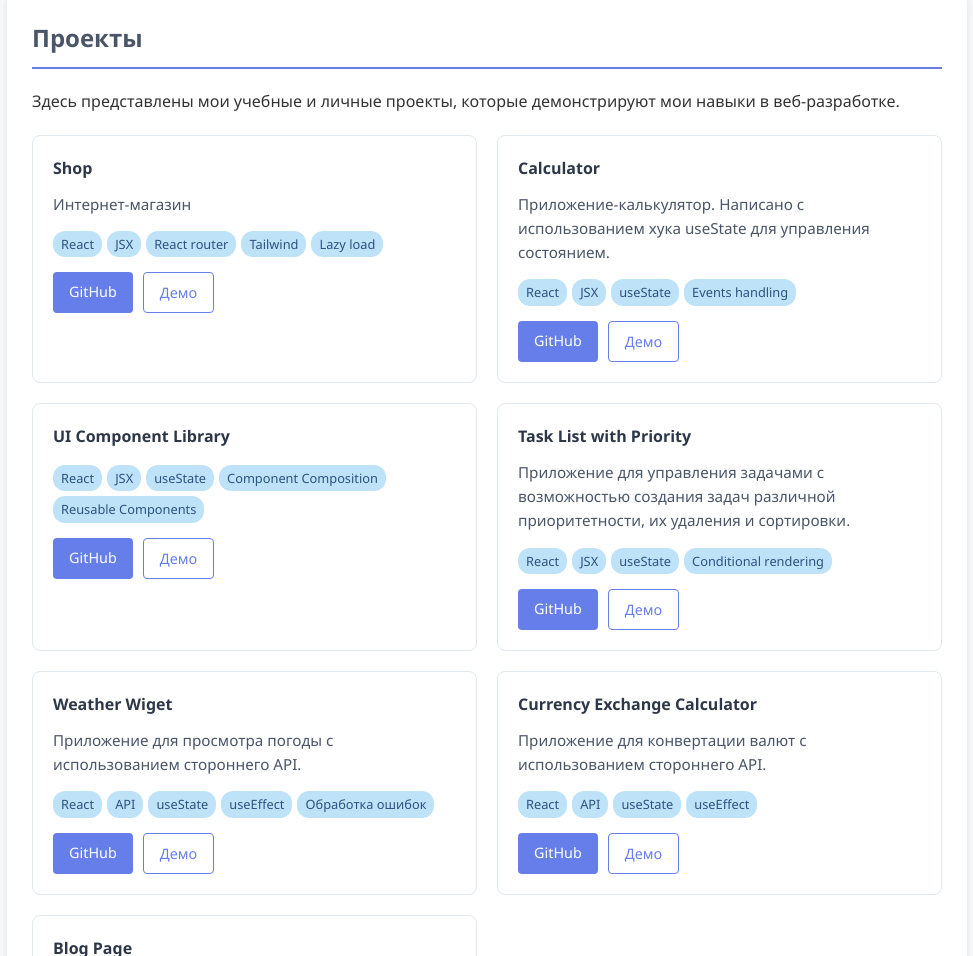
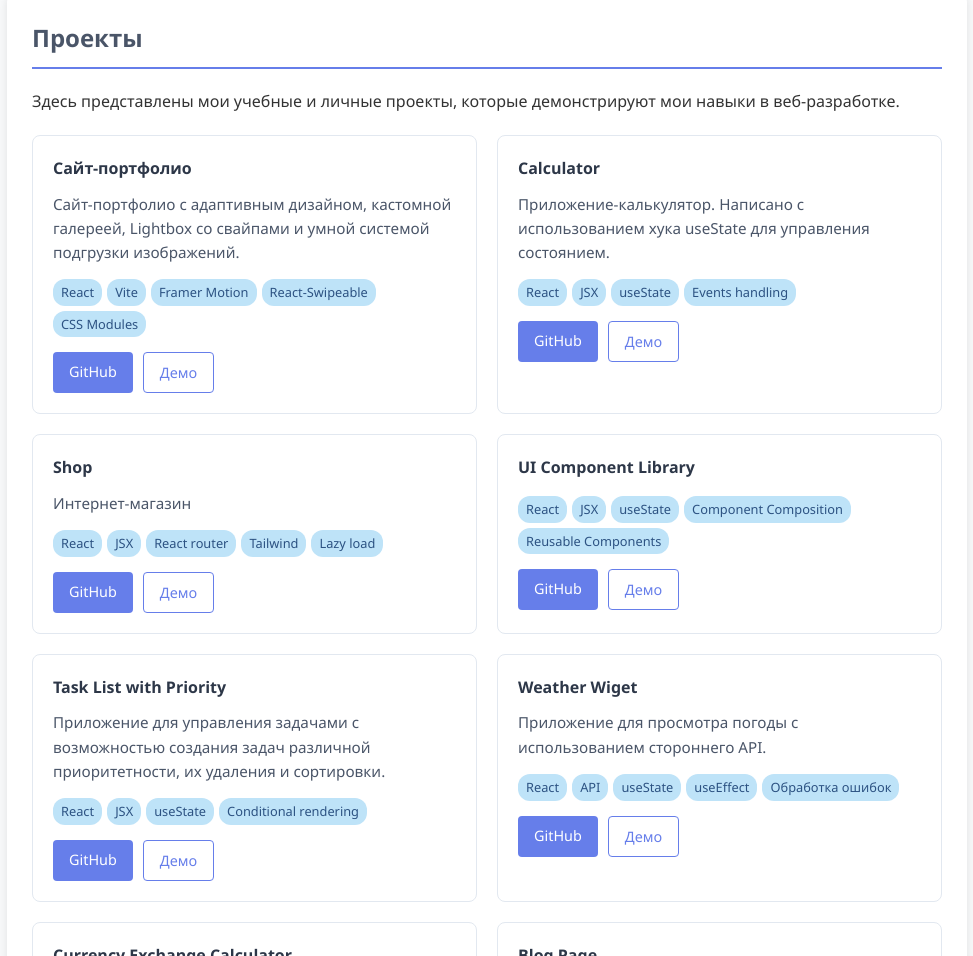
Before and after one commit to Hauryliuk-Viktoria/Hauryliuk-Viktoria.github.io, a plain HTML site: page index.html in a window 1280 px wide. Shown: the part 1522-2478 px from the top of the page, without its empty margins (153-1126 px from the left). Drawn offline with Linux system fonts and the light colour scheme; a script that the page names is missing.

Commit message:
add project in portfolio

```diff
--- a/index.html
+++ b/index.html
@@ -116,24 +116,27 @@
 
         <div class="projects-grid">
           <div class="project-card">
-            <h4>Shop</h4>
-            <p>Интернет-магазин</p>
+            <h4>Сайт-портфолио</h4>
+            <p>
+              Сайт-портфолио с адаптивным дизайном, кастомной галереей, Lightbox
+              со свайпами и умной системой подгрузки изображений.
+            </p>
             <div class="project-tech">
               <span class="tech-tag">React</span>
-              <span class="tech-tag">JSX</span>
-              <span class="tech-tag">React router</span>
-              <span class="tech-tag">Tailwind</span>
-              <span class="tech-tag">Lazy load</span>
+              <span class="tech-tag">Vite</span>
+              <span class="tech-tag">Framer Motion</span>
+              <span class="tech-tag">React-Swipeable</span>
+              <span class="tech-tag">CSS Modules</span>
             </div>
             <div class="project-links">
               <a
-                href="https://github.com/Hauryliuk-Viktoria/react-shop"
+                href="https://github.com/Hauryliuk-Viktoria/MagicDecor"
                 class="btn"
                 target="_blank"
                 >GitHub</a
               >
               <a
-                href="https://reactjsshop.netlify.app/"
+                href="https://magicdecor.netlify.app/"
                 class="btn btn-outline"
                 target="_blank"
                 >Демо</a
@@ -168,7 +171,31 @@
               >
             </div>
           </div>
-
+          <div class="project-card">
+            <h4>Shop</h4>
+            <p>Интернет-магазин</p>
+            <div class="project-tech">
+              <span class="tech-tag">React</span>
+              <span class="tech-tag">JSX</span>
+              <span class="tech-tag">React router</span>
+              <span class="tech-tag">Tailwind</span>
+              <span class="tech-tag">Lazy load</span>
+            </div>
+            <div class="project-links">
+              <a
+                href="https://github.com/Hauryliuk-Viktoria/react-shop"
+                class="btn"
+                target="_blank"
+                >GitHub</a
+              >
+              <a
+                href="https://reactjsshop.netlify.app/"
+                class="btn btn-outline"
+                target="_blank"
+                >Демо</a
+              >
+            </div>
+          </div>
           <div class="project-card">
             <h4>UI Component Library</h4>
             <p></p>
```
